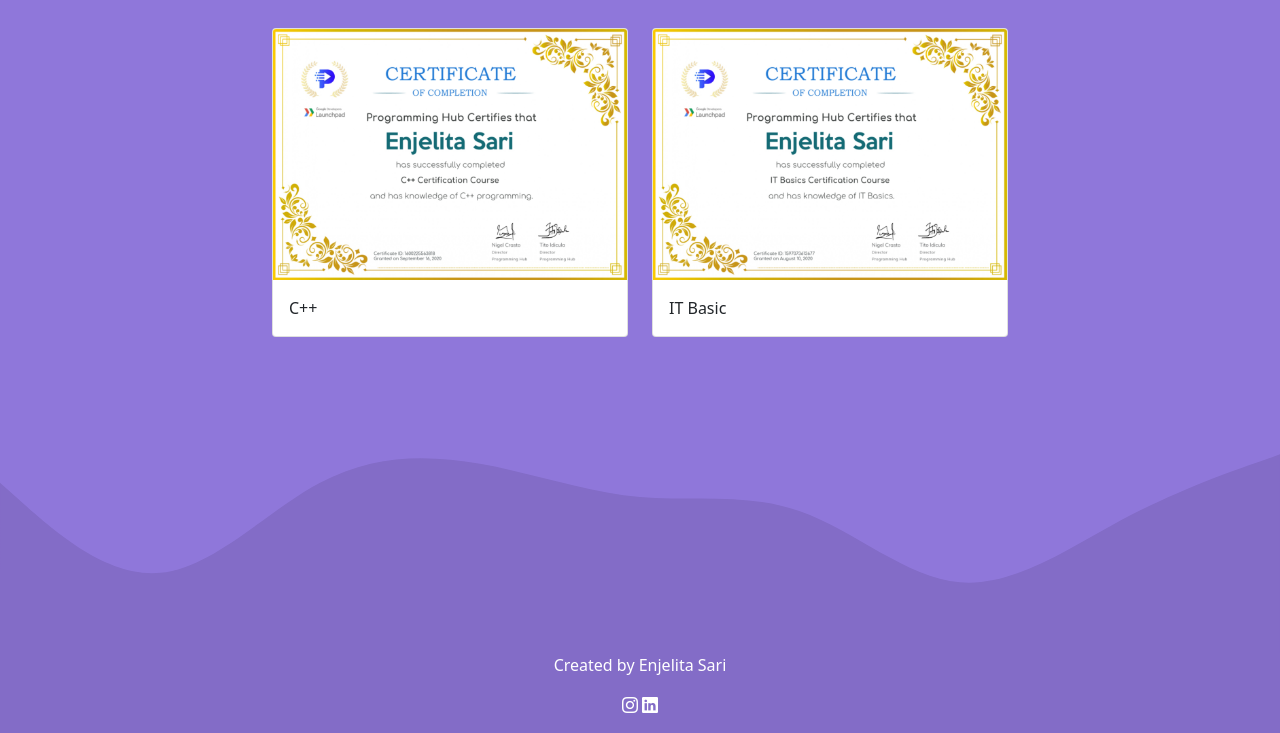
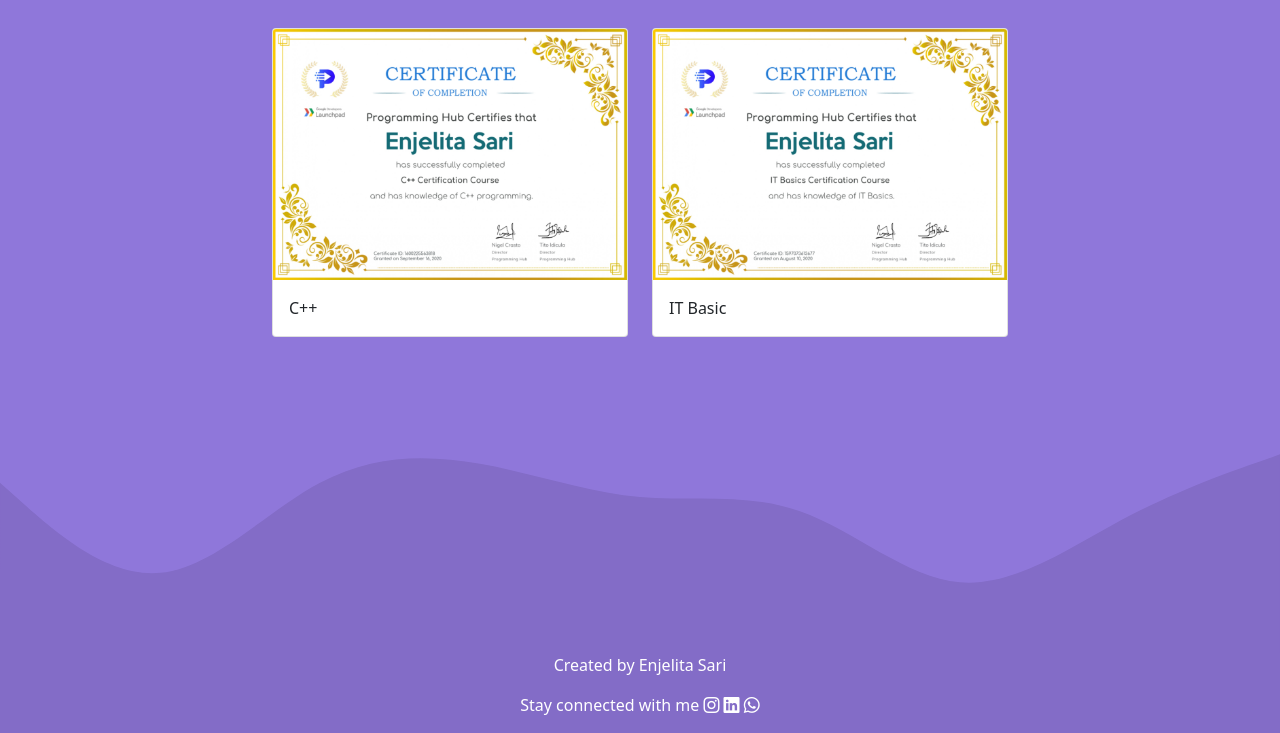
Before and after one commit to Enjltsr/enjltsr.github.io, a plain HTML site: page index.html in a window 1280 px wide. Shown: the part 2373-3106 px from the top of the page. Drawn offline with nearby package versions, Linux system fonts and the light colour scheme.

Commit message:
Update index.html

```diff
--- a/index.html
+++ b/index.html
@@ -176,8 +176,10 @@
     <!-- footer -->
     <footer class="text-white text-center pb-3" style="background-color: #836cc7">
       <p>Created by Enjelita Sari</p>
+      Stay connected with me
       <a href="https://Instagram.com/enjltsr_" target="_blank"><i class="bi bi-instagram text-white"></i></a>
       <a href="https://www.linkedin.com/in/enjelita-sari-278476196" target="_blank"><i class="bi bi-linkedin text-white"></i></a>
+      <a href="https://wa.me/6285700432044" target="_blank"><i class="bi bi-whatsapp text-white"></i></i></a>
     </footer>
     <!-- akhir footer -->
     <script src="https://cdn.jsdelivr.net/npm/bootstrap@5.1.3/dist/js/bootstrap.bundle.min.js" integrity="sha384-ka7Sk0Gln4gmtz2MlQnikT1wXgYsOg+OMhuP+IlRH9sENBO0LRn5q+8nbTov4+1p" crossorigin="anonymous"></script>
```
